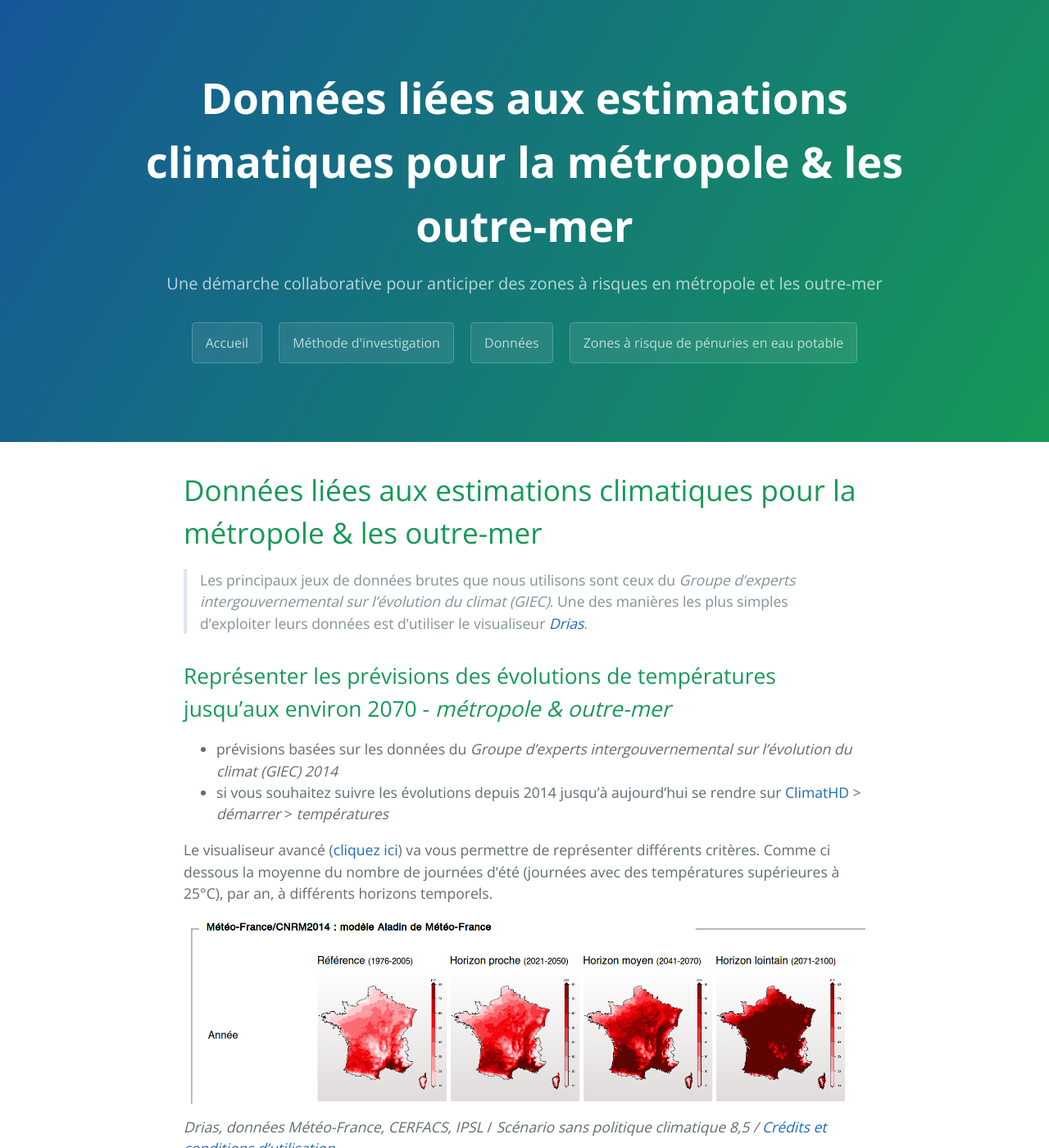
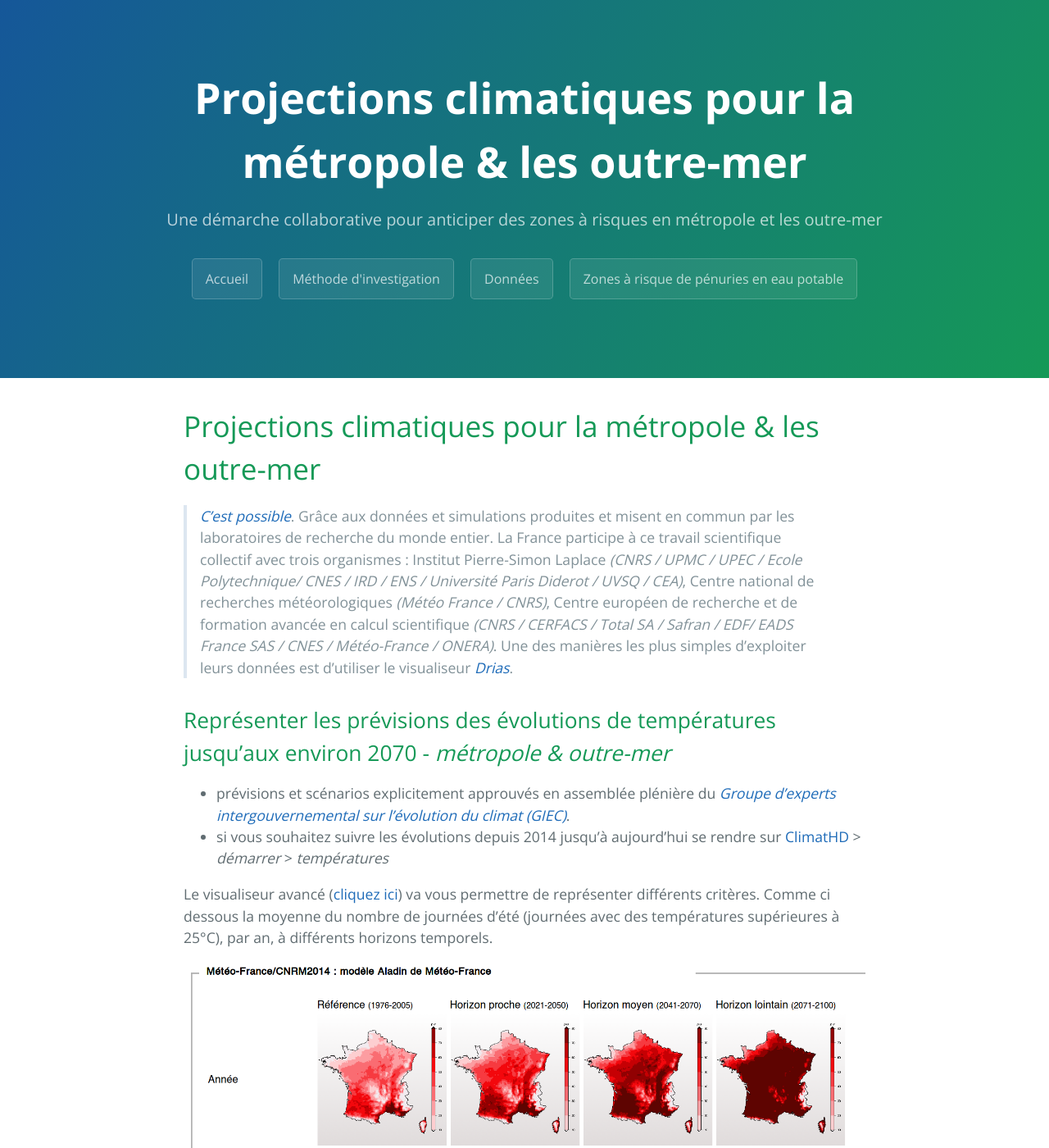
Before and after one commit to secheresses/Ancien-site, a Jekyll site: the page built from pages/donnees.md, in a window 1280 px wide and 1400 px high. Shown: the whole window at 82% size. Built offline with Jekyll 4.4.1, drawn with Linux system fonts in a browser that asks for light colours; our own code applies the rules of GitHub Pages for plain Markdown files.

Commit message:
Update donnees.md

```diff
--- a/pages/donnees.md
+++ b/pages/donnees.md
@@ -5,14 +5,14 @@ description: Ou les briques qui sont à la base de notre propos : prévisions cl
 permalink: /donnees
 ---
 
-# Données liées aux estimations climatiques pour la métropole & les outre-mer
+# Projections climatiques pour la métropole & les outre-mer
 
-> Les principaux jeux de données brutes que nous utilisons sont ceux du *Groupe d'experts intergouvernemental sur l'évolution du climat (GIEC)*. Une des manières les plus simples d'exploiter leurs données est d'utiliser le visualiseur [*Drias*](http://drias-climat.fr/).
+> [*C'est possible*](http://www.climat-en-questions.fr/reponse/evolution-future/prevoir-meteo-prevoir-climat-par-olivier-talagrand). Grâce aux données et simulations produites et misent en commun par les laboratoires de recherche du monde entier. La France participe à ce travail scientifique collectif avec trois organismes : Institut Pierre-Simon Laplace *(CNRS / UPMC / UPEC / Ecole Polytechnique/ CNES / IRD / ENS / Université Paris Diderot / UVSQ / CEA)*, Centre national de recherches météorologiques *(Météo France / CNRS)*, Centre européen de recherche et de formation avancée en calcul scientifique *(CNRS / CERFACS / Total SA / Safran / EDF/ EADS France SAS / CNES / Météo-France / ONERA)*. Une des manières les plus simples d'exploiter leurs données est d'utiliser le visualiseur [*Drias*](http://drias-climat.fr/).
 
-Représenter les prévisions  des évolutions de températures jusqu'aux environ 2070 - *métropole & outre-mer*
+Représenter les prévisions des évolutions de températures jusqu'aux environ 2070 - *métropole & outre-mer*
 ---
 
-* prévisions  basées sur les données du *Groupe d'experts intergouvernemental sur l'évolution du climat (GIEC) 2014*
+* prévisions et scénarios explicitement approuvés en assemblée plénière du [*Groupe d'experts intergouvernemental sur l'évolution du climat (GIEC)*](https://www.ecologique-solidaire.gouv.fr/comprendre-giec).
 * si vous souhaitez suivre les évolutions depuis 2014 jusqu'à aujourd'hui se rendre sur [ClimatHD](http://www.meteofrance.fr/climat-passe-et-futur/climathd) > *démarrer* > *températures*
 
 Le visualiseur avancé ([cliquez ici](http://drias-climat.fr/decouverte/carte/experience?region=SAFRAN&generation=rcp)) va vous permettre de représenter différents critères. Comme ci dessous la moyenne du nombre de journées d'été (journées avec des températures supérieures à 25°C), par an, à différents horizons temporels.
```
